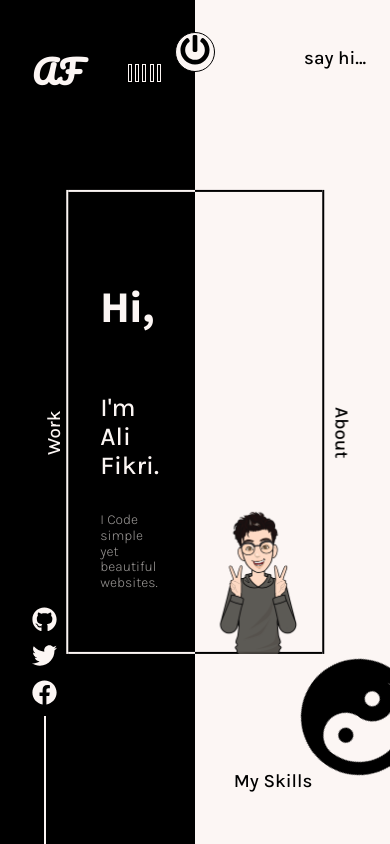
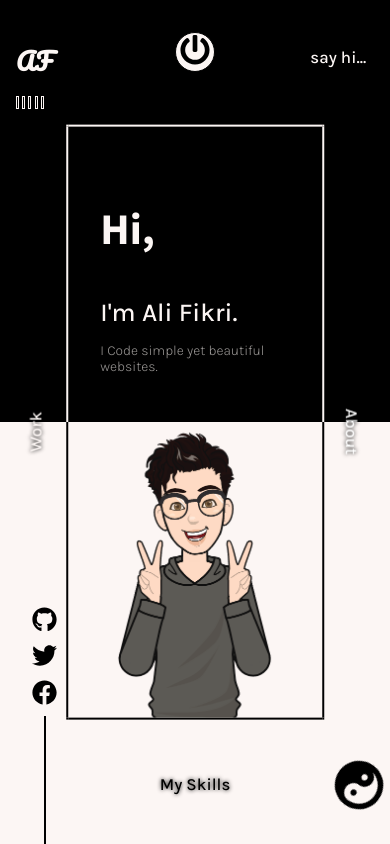
Before and after one commit to Ali-Fikri/portfolio, a React (Create React App) app: page / in a window 390 px wide. Both pictures are taken after a click on the button "Click here". Built offline with nearby package versions, Linux system fonts and the light colour scheme.

Commit message:
made the app responsive

```diff
--- a/src/components/About.jsx
+++ b/src/components/About.jsx
@@ -26,10 +26,14 @@ const float = keyframes`
 
 const Spaceman = styled.div`
   position: absolute;
-  top: 20%;
+  top: 10%;
   right: 5%;
   width: 20vw;
   animation: ${float} 2s ease infinite;
+
+  img {
+    width: 100%;
+  }
 `;
 
 const Bio = styled.div`
@@ -40,11 +44,11 @@ left: calc(5rem + 5vw);
 width: 50vw;
 height: 50vh;
 padding: 4rem 2rem;
-border: 3px solid ${props => props.theme.text};
+border: 2px solid ${props => props.theme.text};
 color: ${props => props.theme.text};
 background-color: transparent;
 
-font-size: 1.6em;
+font-size: calc(0.6rem + 1vw);
 font-family: "Ubuntu Mono",monospace;
 font-style: italic;
 line-height: 1.5;
@@ -53,6 +57,16 @@ display: flex;
 justify-content: center;
 align-items: center;
 backdrop-filter: blur(4px);
+
+@media only screen and (max-width: 600px) {
+  & {
+    top: 30%;
+left: calc(3rem + 5vw);
+
+    padding: 0 2rem;
+    font-size: 0.8em;
+  }
+}
 `;
 
 const About = () => {
--- a/src/components/Card.jsx
+++ b/src/components/Card.jsx
@@ -36,12 +36,33 @@ const Box = styled(motion.li)`
     color: ${(props) => props.theme.text};
     border: 1px solid ${(props) => props.theme.text};
   }
+
+  @media only screen and (max-width: 600px) {
+    & {
+      width: 14rem;
+      height: 35vh;
+    }
+  }
+`;
+
+const Title = styled.h2`
+  @media only screen and (max-width: 600px) {
+    & {
+      font-size: calc(1em + 0.5vw);
+    }
+  }
 `;
 
 const Description = styled.p`
   font-size: 1.1rem;
   font-family: "Karla", sans-serif;
   font-weight: 500;
+
+  @media only screen and (max-width: 600px) {
+    & {
+      font-size: 0.9rem;
+    }
+  }
 `;
 
 const Tags = styled.div`
@@ -93,7 +114,7 @@ const Git = styled(NavLink)`
 const Card = ({ id, name, description, tags, demo, github }) => {
   return (
     <Box key={id} variants={Item}>
-      <h2>{name}</h2>
+      <Title>{name}</Title>
       <Description>{description}</Description>
       <Tags>
         {tags.map((tag) => (
--- a/src/components/Home.jsx
+++ b/src/components/Home.jsx
@@ -1,4 +1,4 @@
-import { useState } from "react";
+import { useEffect, useState } from "react";
 import { NavLink } from "react-router-dom";
 import styled, { keyframes } from "styled-components";
 import { motion } from "framer-motion";
@@ -36,6 +36,15 @@ const DarkDiv = styled.div`
   width: ${(props) => (props.click ? "50%" : "0%")};
   height: ${(props) => (props.click ? "100%" : "0%")};
   transition: height 0.5s ease, width 1s ease 0.5s;
+
+  @media only screen and (max-width: 600px) {
+    & {
+      right: 0;
+      width: ${(props) => (props.click ? "100%" : "0%")};
+      height: ${(props) => (props.click ? "50%" : "0%")};
+      transition: width 0.5s ease 0s, height 1s ease 0.5s;
+    }
+  }
 `;
 
 const Container = styled.div`
@@ -76,6 +85,12 @@ const Center = styled.button`
     display: ${(props) => (props.click ? "none" : "inline-block")};
     padding-top: 1rem;
   }
+
+  @media only screen and (max-width: 600px) {
+    & {
+      top: ${(props) => (props.click ? "93%" : "50%")};
+    }
+  }
 `;
 
 const Contact = styled(NavLink)`
@@ -85,6 +100,13 @@ const Contact = styled(NavLink)`
   right: calc(1rem + 2vw);
   text-decoration: none;
   z-index: 1;
+
+  @media only screen and (max-width: 600px) {
+    & {
+      font-size: 0.9rem;
+      color: ${(props) => (props.click ? props.theme.text : props.theme.body)};
+    }
+  }
 `;
 
 const About = styled(NavLink)`
@@ -95,6 +117,14 @@ const About = styled(NavLink)`
   transform: rotate(90deg); translate(-50%, -50%);
   text-decoration: none;
   z-index: 1;
+
+  @media only screen and (max-width: 600px) {
+    & {
+      color: ${props => props.click ? "white" : props.theme.text};
+      right: 1rem;
+      font-size: 0.9rem;
+      text-shadow: rgb(0, 0, 0) 0px 0px 4px;}
+  }
 `;
 
 const Work = styled(NavLink)`
@@ -105,6 +135,13 @@ const Work = styled(NavLink)`
   transform: rotate(-90deg); translate(-50%, -50%);
   text-decoration: none;
   z-index: 1;
+
+  @media only screen and (max-width: 600px) {
+    & {
+      left: 1rem;
+      font-size: 0.9rem;
+      text-shadow: rgb(0, 0, 0) 0px 0px 4px;}
+  }
 `;
 
 const Skills = styled(NavLink)`
@@ -116,10 +153,33 @@ const Skills = styled(NavLink)`
   transition: all 0.7s ease 0.5s;
   text-decoration: none;
   z-index: 1;
+
+  @media only screen and (max-width: 600px) {
+    & {
+      left: 50%;
+      font-size: 0.9rem;
+      text-shadow: rgb(0, 0, 0) 0px 0px 4px;
+    }
+  }
 `;
 
 const Home = () => {
   const [click, setClick] = useState(false);
+  const [smallYin, setSmallYin] = useState(120);
+  const [bigYin, setBigYin] = useState(200);
+
+  useEffect(
+    (_) => {
+      if (window.innerWidth > 600) {
+        setSmallYin(120);
+        setBigYin(200);
+      } else {
+        setSmallYin(50);
+        setBigYin(150);
+      }
+    },
+    [click]
+  );
 
   return (
     <>
@@ -130,13 +190,15 @@ const Home = () => {
           <PowerButton />
           <LogoComponent theme={click ? "dark" : "light"} />
           <SoundBar theme={click ? "dark" : "light"} />
-          <SocialIcons theme={click ? "dark" : "light"} />
+          <SocialIcons
+            theme={click & (window.innerWidth > 600) ? "dark" : "light"}
+          />
 
           <Center click={click}>
             <YinYang
               onClick={() => setClick(!click)}
-              width={click ? 120 : 200}
-              height={click ? 120 : 200}
+              width={click ? smallYin : bigYin}
+              height={click ? smallYin : bigYin}
               fill="currentColor"
             />
             <span>Click here</span>
@@ -159,7 +221,7 @@ const Home = () => {
             </motion.h3>
           </Contact>
 
-          <About to="/about">
+          <About click={click} to="/about">
             <motion.h3
               whileHover={{ scale: 1.1 }}
               whileTap={{ scale: 0.9 }}
--- a/src/components/Intro.jsx
+++ b/src/components/Intro.jsx
@@ -1,5 +1,5 @@
 import styled from "styled-components";
-import { motion } from 'framer-motion';
+import { motion } from "framer-motion";
 
 import Me from "../assets/Images/profile-img.png";
 
@@ -7,31 +7,34 @@ const Box = styled(motion.div)`
   position: absolute;
   left: 50%;
   top: 50%;
+  width: 65vw;
   transform: translate(-50%, -50%);
 
-  width: 65vw;
-  height: 55vh;
   display: flex;
 
-  background: linear-gradient(
+  border-width: 2px;
+      border-style: solid;
+      border-image: linear-gradient(
           to right,
           ${(props) => props.theme.body} 50%,
           ${(props) => props.theme.text} 50%
         )
-      bottom,
-    linear-gradient(
-        to right,
+        1;
+
+
+  @media only screen and (max-width: 600px) {
+    & {
+      border-image: linear-gradient(
+          to bottom,
           ${(props) => props.theme.body} 50%,
           ${(props) => props.theme.text} 50%
         )
-      top;
-  background-repeat: no-repeat;
-  background-size: 100% 2px;
+        1;
 
-  border-left: 2px solid ${(props) => props.theme.body};
-  border-right: 2px solid ${(props) => props.theme.text};
-
-  z-index: 1;
+        flex-direction: column;
+        align-items: space-between;
+    }
+  }
 `;
 
 const SubBox = styled.div`
@@ -45,6 +48,14 @@ const SubBox = styled.div`
     left: 50%;
     transform: translate(-50%, 0);
     width: 100%;
+  }
+
+  @media only screen and (max-width: 600px) {
+    & {
+      width: 100%;
+      height: 50%;
+      justify-content: space-between;
+    }
   }
 `;
 
@@ -68,9 +79,9 @@ const Text = styled.div`
 const Intro = () => {
   return (
     <Box
-      initial={{height: '0'}}
-      animate={{height: '55vh'}}
-      transition={{ type: 'spring', duration: 2, delay: 1}}
+      initial={{ height: "0" }}
+      animate={{ height: "70vh" }}
+      transition={{ type: "spring", duration: 2, delay: 1 }}
     >
       <SubBox>
         <Text>
--- a/src/components/LogoComponent.jsx
+++ b/src/components/LogoComponent.jsx
@@ -3,16 +3,24 @@ import { darkTheme } from "./Themes";
 
 const Logo = styled.h1`
   display: inline-block;
-  color: ${(props) => props.color === 'dark' ? darkTheme.text : darkTheme.body};
+  color: ${(props) =>
+    props.color === "dark" ? darkTheme.text : darkTheme.body};
   font-family: "Pacifico", cursive;
   position: fixed;
   left: 2rem;
   top: 2rem;
   index: 3;
+
+  @media only screen and (max-width: 600px) {
+    & {
+      left: 1rem;
+      font-size: 1.5rem;
+    }
+  }
 `;
 
 const LogoComponent = ({ theme }) => {
-  return <Logo color={ theme }>AF</Logo>;
+  return <Logo color={theme}>AF</Logo>;
 };
 
 export default LogoComponent;
--- a/src/components/MySkills.jsx
+++ b/src/components/MySkills.jsx
@@ -40,6 +40,14 @@ const Container = styled.div`
     color: ${(props) => props.theme.body};
     background-color: ${(props) => props.theme.text};
   }
+
+  @media only screen and (max-width: 600px) {
+    & {
+      width: 50vw;
+      height: max-content;
+      line-height: 2;
+    }
+  }
 `;
 
 const Title = styled.h2`
@@ -66,6 +74,10 @@ const Description = styled.div`
 
   ${Card}:hover & {
     color: ${(props) => props.theme.body};
+  }
+
+  .margin {
+    margin-left: 2rem;
   }
 `;
 
@@ -94,11 +106,11 @@ const MySkills = () => {
           </Description>
           <Description>
             <strong>SKILLS</strong>
-            <p>Html, Css, Js, React, Redux, Sass, Bootstrap, Tailwind etc.</p>
+            <p className="margin">Html, Css, Js, React, Redux, Sass, Bootstrap, Tailwind etc.</p>
           </Description>
           <Description>
             <strong>TOOLS</strong>
-            <p>VScode, Github, Codepen etc.</p>
+            <p className="margin">VScode, Github, Codepen etc.</p>
           </Description>
         </Card>
       </Container>
--- a/src/components/MyWork.jsx
+++ b/src/components/MyWork.jsx
@@ -34,10 +34,16 @@ const Container = styled.div`
 
 const Cards = styled(motion.ul)`
   position: fixed;
-  top: 8rem;
+  top: 25%;
   left: calc(9rem + 12vw);
   height: 40vh;
   display: flex;
+
+  @media only screen and (max-width: 600px) {
+    & {
+      left: calc(2rem + 15vw);
+    }
+  }
 `;
 
 const RotateYinYang = styled.div`
--- a/src/components/ParticleComponent.jsx
+++ b/src/components/ParticleComponent.jsx
@@ -16,16 +16,16 @@ const Box = styled.div`
 `;
 
 const ParticleComponent = ({ theme }) => {
-
-  const particleInit = useCallback(async engine => {
-    console.log(engine);
-
+  const particleInit = useCallback(async (engine) => {
     await loadSlim(engine);
-  }, [])
+  }, []);
 
   return (
     <Box>
-      <Particles init={particleInit} options={theme === "light" ? configLight : configDark} />
+      <Particles
+        init={particleInit}
+        options={theme === "light" ? configLight : configDark}
+      />
     </Box>
   );
 };
--- a/src/components/SocialIcons.jsx
+++ b/src/components/SocialIcons.jsx
@@ -1,6 +1,6 @@
 import { NavLink } from "react-router-dom";
 import styled from "styled-components";
-import { addScaleCorrector, motion } from "framer-motion";
+import { motion } from "framer-motion";
 
 import { darkTheme } from "./Themes";
 import { Facebook, Github, Twitter } from "./AllSvgs";
--- a/src/components/SoundBar.jsx
+++ b/src/components/SoundBar.jsx
@@ -13,6 +13,13 @@ const Box = styled.div`
   display: flex;
   justify-content: center;
   align-items: center;
+
+  @media only screen and (max-width: 600px) {
+    & {
+      left: 1rem;
+      top: 6rem;
+    }
+  }
 
   & > *:nth-child(1) {
     animation-delay: 0.2s;
@@ -49,11 +56,18 @@ const Line = styled.span`
   margin-right: 0.2rem;
   background-color: ${(props) =>
     props.color === "light" ? darkTheme.text : darkTheme.body};
-  border: 1px solid ${(props) =>
-    props.color === "light" ? darkTheme.body : darkTheme.text};
+  border: 1px solid
+    ${(props) => (props.color === "light" ? darkTheme.body : darkTheme.text)};
 
   animation: ${wave} 1s ease infinite;
   animation-play-state: ${(props) => (props.animate ? "running" : "paused")};
+
+  @media only screen and (max-width: 600px) {
+    & {
+      height: 0.7rem;
+      width: 1px;
+    }
+  }
 `;
 
 const SoundBar = ({ theme }) => {
```
Lines whose indentation alone changed are shown as unchanged.
